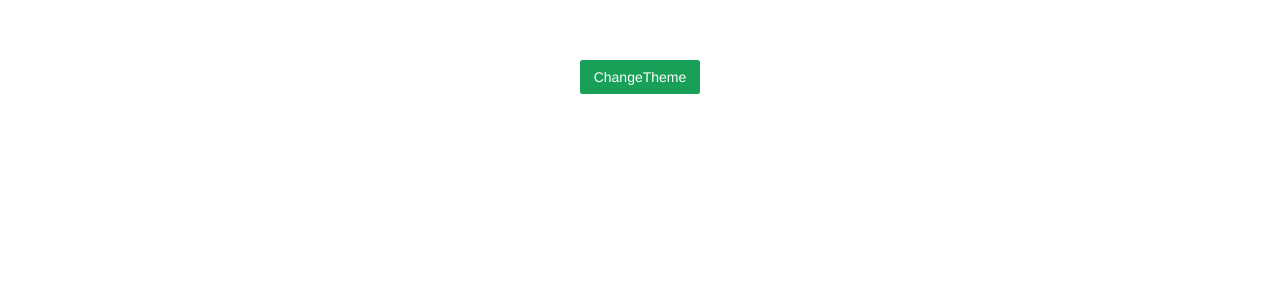
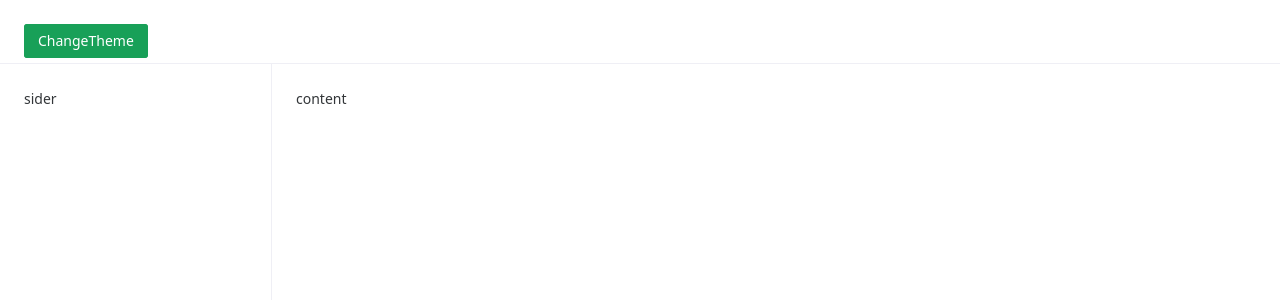
Before and after one commit to jmjgemini/vue3-naive-tailwind-admin-starter, a Vue app: page / in a window 1280 px wide. Shown: the top 300 px of the page. Built offline with nearby package versions, Linux system fonts and the light colour scheme.

Commit message:
try the basic layout

```diff
--- a/src/App.vue
+++ b/src/App.vue
@@ -2,6 +2,7 @@
 import { NConfigProvider, NButton, NGlobalStyle } from "naive-ui";
 import { zhCN, dateZhCN } from "naive-ui";
 import { lightTheme, darkTheme } from "naive-ui";
+import { NLayout, NLayoutHeader, NLayoutSider, NLayoutContent } from "naive-ui";
 import { ref } from "vue";
 const theme = ref(lightTheme);
 function changeTheme() {
@@ -15,18 +16,28 @@ function changeTheme() {
 
 <template>
   <n-config-provider :theme="theme" :locale="zhCN" :date-locale="dateZhCN">
-    <n-button type="primary" @click="changeTheme">ChangeTheme</n-button>
+    <n-layout position="absolute">
+      <n-layout-header style="height: 64px; padding: 24px" bordered>
+        <n-button type="primary" @click="changeTheme">ChangeTheme</n-button>
+      </n-layout-header>
+      <n-layout has-sider position="absolute" bordered style="top: 64px">
+        <n-layout-sider content-style="padding: 24px;" bordered
+          >sider</n-layout-sider
+        >
+        <n-layout-content content-style="padding: 24px;" bordered>
+          content
+        </n-layout-content>
+      </n-layout>
+    </n-layout>
+
     <n-global-style />
   </n-config-provider>
 </template>
 
 <style>
+html,
+body,
 #app {
-  font-family: Avenir, Helvetica, Arial, sans-serif;
-  -webkit-font-smoothing: antialiased;
-  -moz-osx-font-smoothing: grayscale;
-  text-align: center;
-  color: #2c3e50;
-  margin-top: 60px;
+  height: 100vh;
 }
 </style>
--- a/src/main.ts
+++ b/src/main.ts
@@ -6,8 +6,8 @@ import pinia from "./store";
 setupTailwind();
 createApp(App).use(pinia).mount("#app");
 
-// 解决tailwind和naive ui冲突的问题
-// see https://www.naiveui.com/zh-CN/light/docs/style-conflict
+// 解决tailwind和naive ui样式冲突的问题
+// check https://www.naiveui.com/zh-CN/light/docs/style-conflict
 function setupTailwind() {
   const meta = document.createElement("meta");
   meta.name = "naive-ui-style";
```
